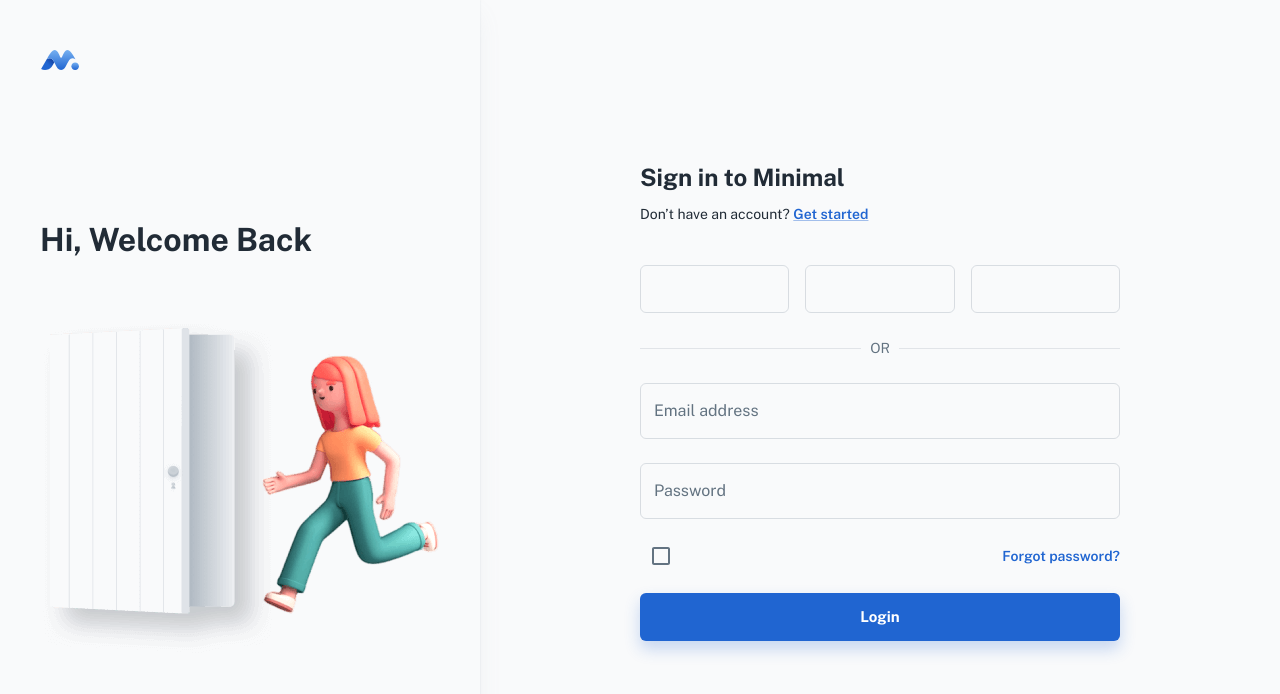
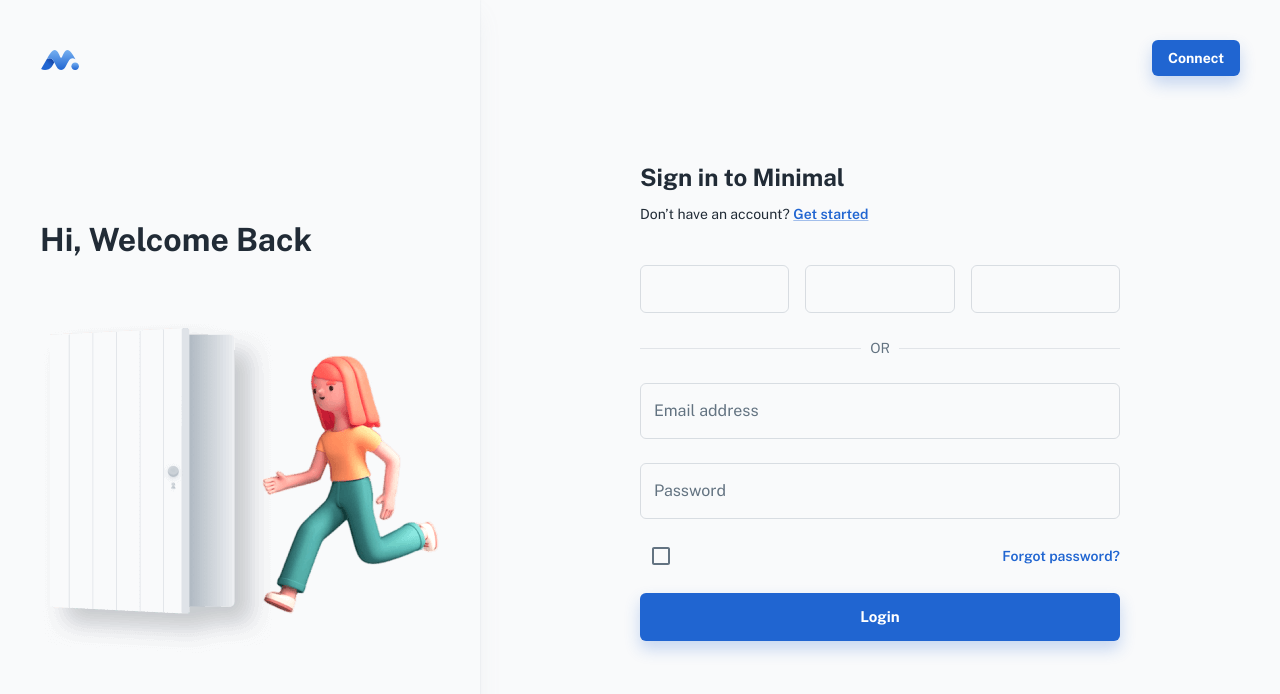
Before and after one commit to impactility-dev/decarbonise-cop27, a React (Create React App) app in the folder ui/: page /cop27 in a window 1280 px wide. Shown: the top 694 px of the page. Built offline with nearby package versions, Linux system fonts and the light colour scheme; some icons are missing; a web font is replaced by a local one.

Commit message:
Add metamask connect button

```diff
--- a/ui/src/pages/Cop27.js
+++ b/ui/src/pages/Cop27.js
@@ -1,3 +1,4 @@
+import { useState, useEffect } from 'react';
 import { Helmet } from 'react-helmet-async';
 // @mui
 import { styled } from '@mui/material/styles';
@@ -41,7 +42,38 @@
 // ----------------------------------------------------------------------
 
 export default function Cop27() {
+	const [haveMetamask, sethaveMetamask] = useState(true);
+  const [accountAddress, setAccountAddress] = useState('Connect');
+  const [isConnected, setIsConnected] = useState(false);
+
+  const { ethereum } = window;
   const mdUp = useResponsive('up', 'md');
+
+	useEffect(() => {
+    const { ethereum } = window;
+    const checkMetamaskAvailability = async () => {
+      if (!ethereum) {
+        sethaveMetamask(false);
+      }
+      sethaveMetamask(true);
+    };
+    checkMetamaskAvailability();
+  }, []);
+
+  const connectWallet = async () => {
+    try {
+      if (!ethereum) {
+        sethaveMetamask(false);
+      }
+      const accounts = await ethereum.request({
+        method: 'eth_requestAccounts',
+      });
+      setAccountAddress(accounts[0]);
+      setIsConnected(true);
+    } catch (error) {
+      setIsConnected(false);
+    }
+  };
 
   return (
     <>
@@ -57,6 +89,15 @@
             left: { xs: 16, sm: 24, md: 40 },
           }}
         />
+				<Button sx={{
+					position: 'fixed',
+					top: { xs: 16, sm: 24, md: 40 },
+					right: { xs: 16, sm: 24, md: 40 },
+				}}
+				variant="contained"
+				onClick={connectWallet}>
+        	{accountAddress}
+      	</Button>
 
         {mdUp && (
           <StyledSection>
```
